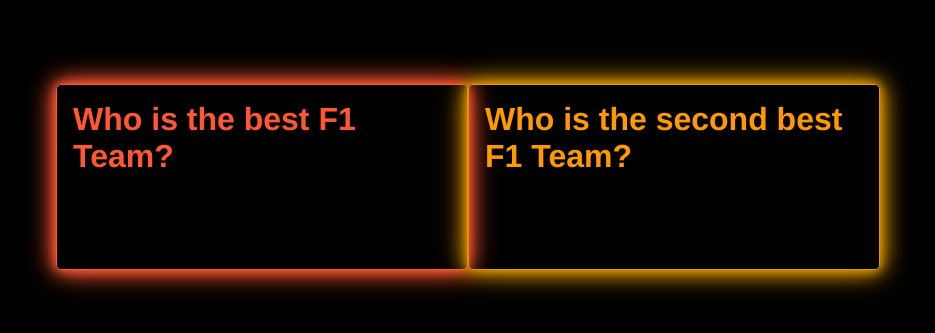
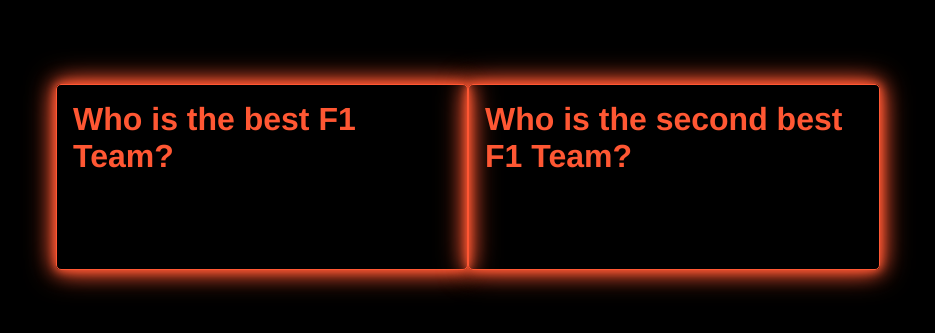
Before and after one commit to Neve-Is-Cool/CSSplayground, a plain HTML site: page index.html in a window 1280 px wide. Shown: the part 223-556 px from the top of the page, without its empty margins (172-1107 px from the left). Drawn offline with Linux system fonts and the light colour scheme.

Commit message:
Done
DOne

```diff
--- a/index.html
+++ b/index.html
@@ -1,5 +1,5 @@
 <a href="http://127.0.0.1:3000/First Website">Who is the best F1 Team?</a>
-<b href="http://127.0.0.1:3000/Second Website">Who is the second best F1 Team?</b>
+<a href="http://127.0.0.1:3000/Second Website">Who is the second best F1 Team?</a>
 
 
 
```
Also changed, not shown: 2 other files.
